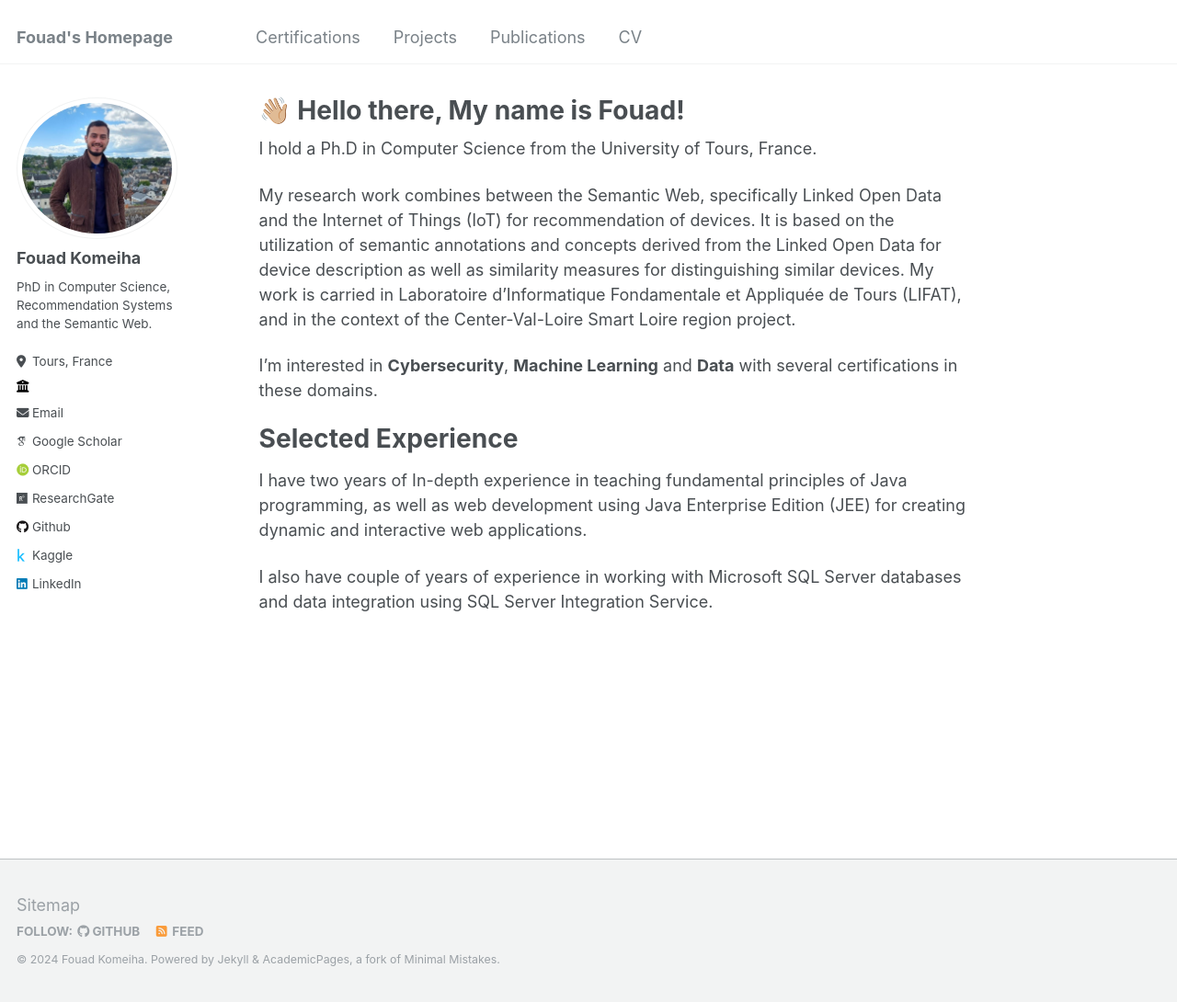
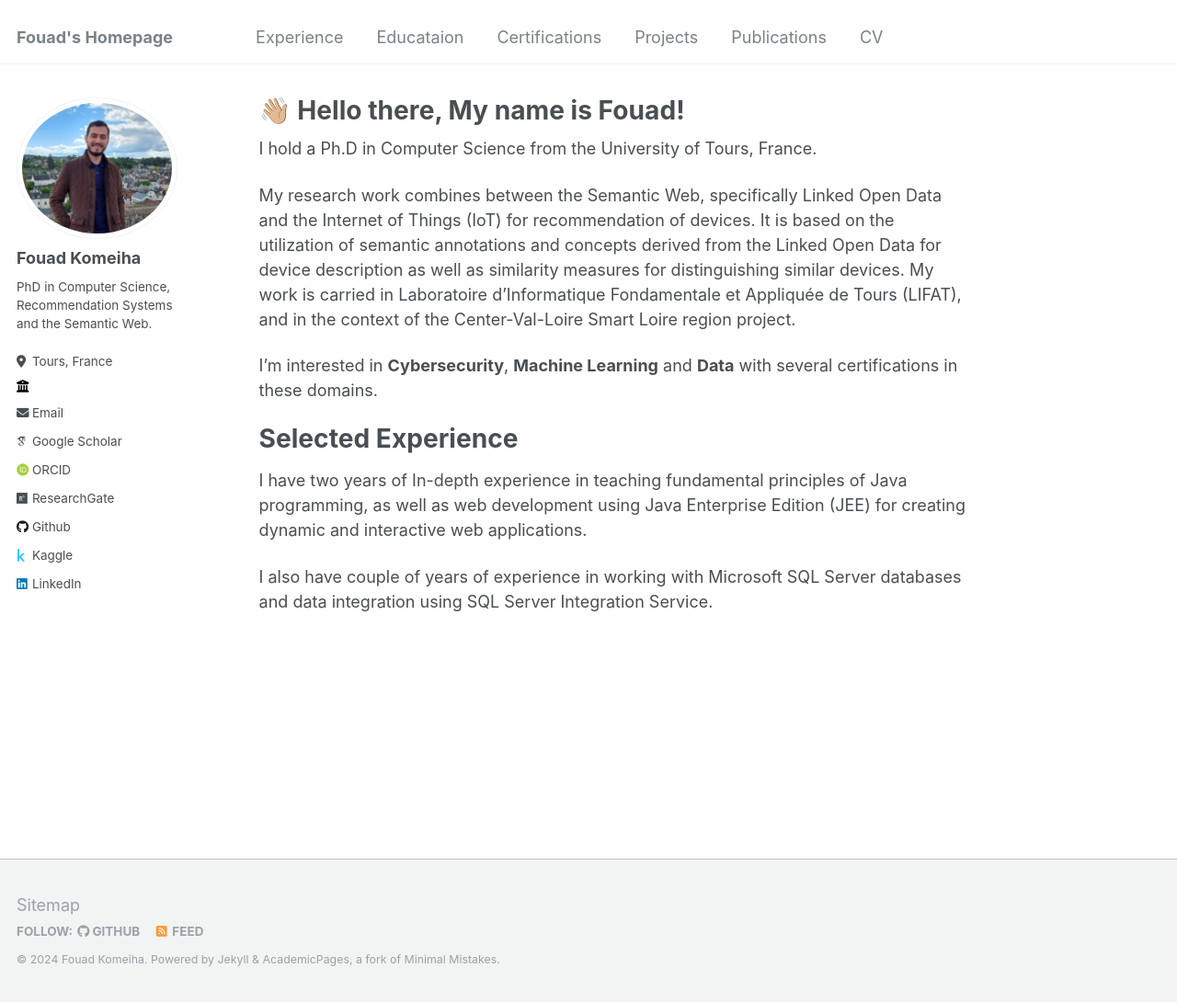
Before and after one commit to FouadKom/FouadKom.github.io, a Jekyll site: the page built from _pages/about.md, in a window 1280 px wide and 1090 px high. Shown: the whole window at 92% size. Built offline with Jekyll 4.4.1, drawn with Linux system fonts in a browser that asks for light colours; some web fonts are replaced.

Commit message:
Update navigation.yml

```diff
--- a/_data/navigation.yml
+++ b/_data/navigation.yml
@@ -3,6 +3,11 @@ main:
 
   # - title: "Portfolio"
   #  url: /portfolio
+  - title: "Experience"
+    url: /experience/
+
+  - title: "Educataion"
+    url: /education/
 
   - title: "Certifications"
     url: /certifications/
```
